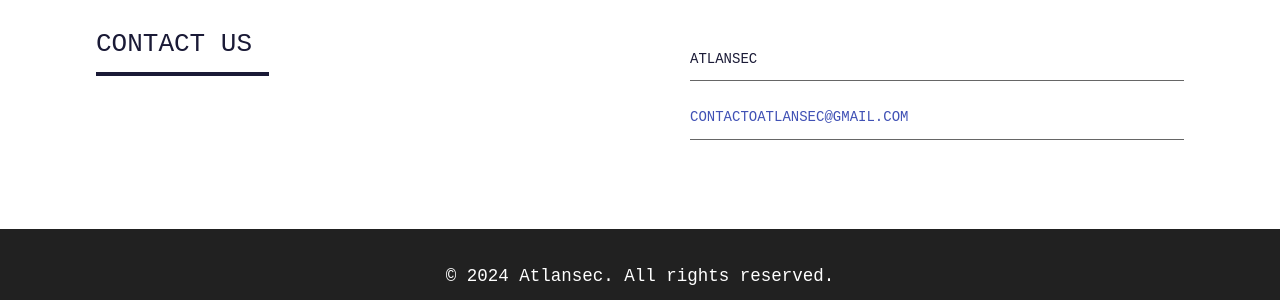
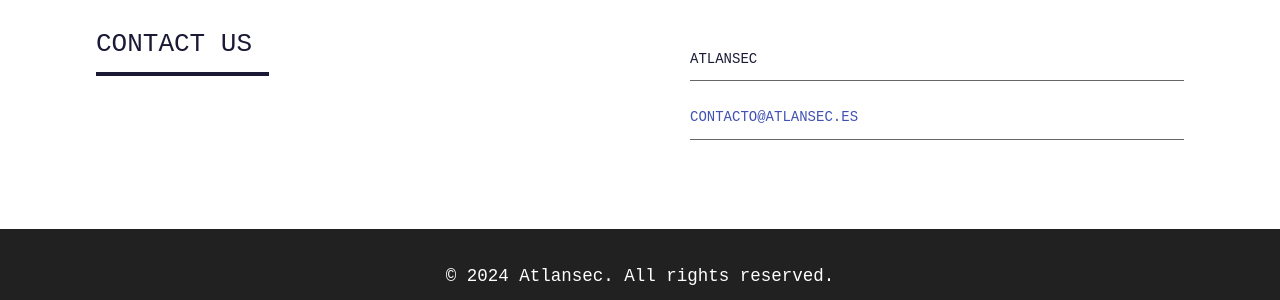
Before and after one commit to AtlanSec/Atlansec-Web, an MkDocs documentation site: the page built from docs/services/index.md, in a window 1280 px wide and 900 px high, scrolled down 2741 px. Shown: the part 576-876 px from the top of the window. Built offline with MkDocs 1.6.1 and Material for MkDocs 9.7.7, drawn with Linux system fonts in a browser that asks for light colours.

Commit message:
Fix mail

```diff
--- a/docs/overrides/services.html
+++ b/docs/overrides/services.html
@@ -423,7 +423,7 @@
                             <p class="app-form-control">Atlansec</p>
                         </div>
                         <div class="app-form-group">
-                            <p class="app-form-control"><a href="mailto:contactoatlansec@gmail.com">contactoatlansec@gmail.com</a></p>
+                            <p class="app-form-control"><a href="mailto:contacto@atlansec.es">contacto@atlansec.es</a></p>
                         </div>
                     </div>
                 </div>
```
